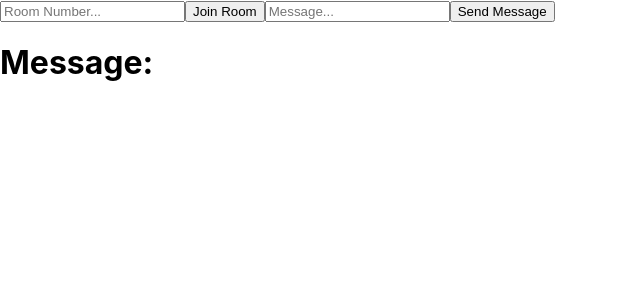
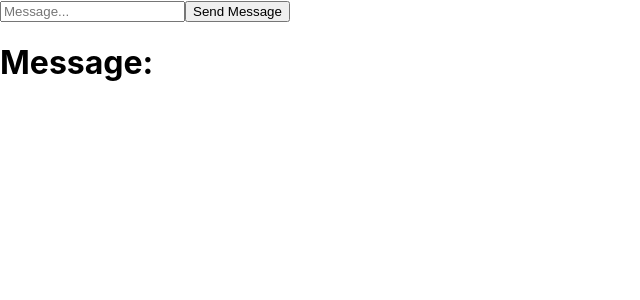
Before and after one commit to DaniDevOfficial/WishChat, a React (Create React App) app in the folder Client/wishchat/: page / in a window 1280 px wide. Shown: the top 300 px of the page, without its empty margins (0-640 px from the left). Built offline with nearby package versions, Linux system fonts and the light colour scheme; no server answers.

Commit message:
This is a stash commit so i can use this later because i will first implement this with only firebase

```diff
--- a/Client/wishchat/src/App.jsx
+++ b/Client/wishchat/src/App.jsx
@@ -11,11 +11,6 @@ function App() {
   const [message, setMessage] = useState("");
   const [messageReceived, setMessageReceived] = useState("");
 
-  const joinRoom = () => {
-    if (room !== "") {
-      socket.emit("join_room", room);
-    }
-  };
 
   const sendMessage = () => {
     socket.emit("send_message", { message, room });
@@ -28,13 +23,7 @@ function App() {
   }, [socket]);
   return (
     <div className="App">
-      <input
-        placeholder="Room Number..."
-        onChange={(event) => {
-          setRoom(event.target.value);
-        }}
-      />
-      <button onClick={joinRoom}> Join Room</button>
+
       <input
         placeholder="Message..."
         onChange={(event) => {
```
Also changed, not shown: 1 other file (tests, documents, lock files or other folders).
